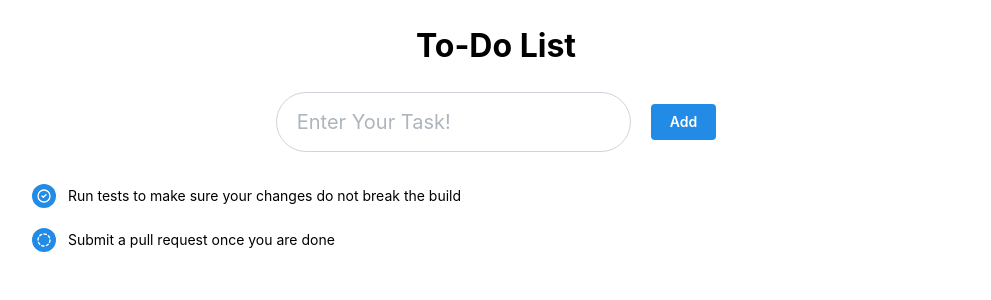
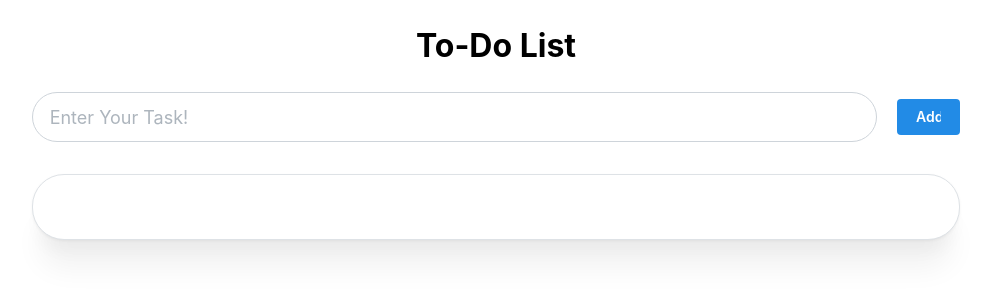
Before and after one commit to EkhfaHossain/To-Do, a Next.js app in the folder todo-list/: page / in a window 1280 px wide. Shown: the top 300 px of the page, without its empty margins (144-1135 px from the left). Built offline with nearby package versions, Linux system fonts and the light colour scheme.

Commit message:
Added paper component to show the task

```diff
--- a/todo-list/src/pages/TodoList.js
+++ b/todo-list/src/pages/TodoList.js
@@ -1,56 +1,55 @@
 import React, {useState} from "react";
-import { Button, TextInput, Flex, Container, Space, List, ThemeIcon } from "@mantine/core";
+import { Button, TextInput, Flex, Container,Paper, Space, List, ThemeIcon, Center, Box, ListItem } from "@mantine/core";
 import { IconCircleCheck, IconCircleDashed } from '@tabler/icons-react';
 
 const TodoList = () => {
 
-  const[task, setTask] = useState('');
-  const[taskList, setTaskList] = useState([]);
+    const[task, setTask] = useState('');
+    const[taskList, setTaskList] = useState([]);
 
-  const handleTaskChange = (e) => {
-      const newValue = e.currentTarget.value;
-      console.log(newValue);
-      setTask(newValue);
+    const submitHandler = (e) =>{
+      e.preventDefault();
+      setTaskList([...taskList, task]);
+      console.log(taskList);
+      setTask("");
     }
-
-  const submitHandler = (e) =>{
-    e.preventDefault()
-    setTask("");
-  }
 
 
     return (
     <>
-    <Flex justify="center" align="center" direction="row" wrap="wrap">
-    <TextInput value={task} size="xl" radius="xl"
-    placeholder="Enter Your Task!"
-    onChange={handleTaskChange}/>
+    <form onSubmit={submitHandler}>
+    <Flex justify="center" align="center" direction="row">
+    <TextInput value={task} size="lg" w={"100%"} radius="xl"
+     placeholder="Enter Your Task!" onChange={(e) => {
+      setTask(e.target.value)
+     }}/>
     <Space w="lg"/>
-    <Button>Add</Button>
+    <Button onClick={submitHandler}>Add</Button>
     </Flex>
+    </form>
+
+
     <Space h="xl"/>
-    <List
-    spacing="lg"
-    size="sm"
-    center
+    <Paper shadow="xl" radius="xl" withBorder p="xl">
+    <Center>
+    <List spacing="lg" size="sm" center
     icon={
       <ThemeIcon color="blue" size={24} radius="xl">
         <IconCircleCheck size="1rem" />
       </ThemeIcon>
     }
   >
-    <List.Item>Run tests to make sure your changes do not break the build</List.Item>
-      <List.Item
-        icon={
-          <ThemeIcon color="blue" size={24} radius="xl">
-            <IconCircleDashed size="1rem" />
-          </ThemeIcon>
-        }
-      >
-        Submit a pull request once you are done
-      </List.Item>
+
+    {taskList.map((task, index) => (
+      <List.Item key={index}>
+        {task}
+        </List.Item>
+      ))}
     </List>
+    </Center>
+    </Paper>
    </>
+
 
   );
 }
```
